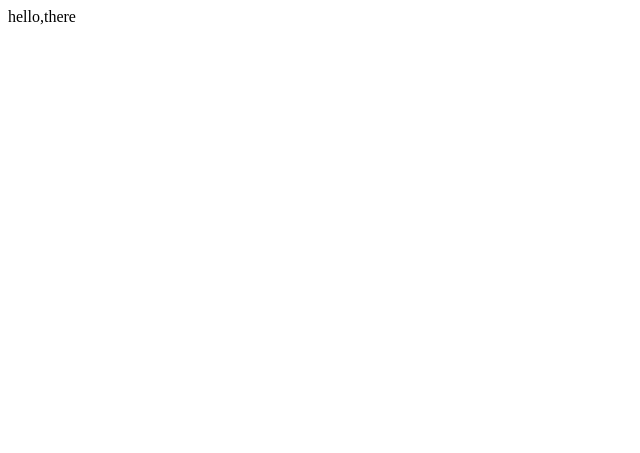
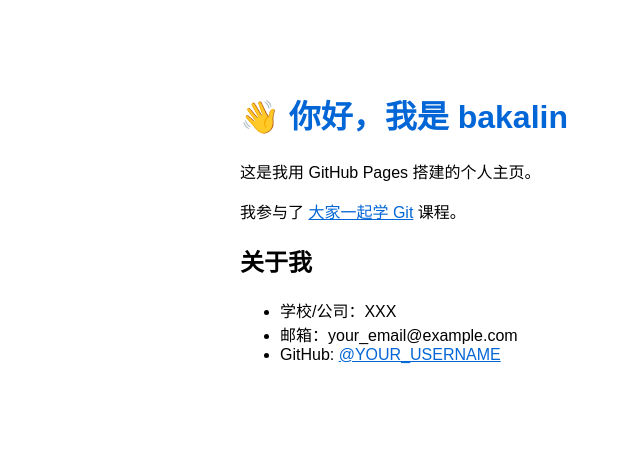
Before and after one commit to bakalin/bakalin.github.io, a plain HTML site: page index.html in a window 1280 px wide. Shown: the whole page, without its empty margins (0-640 px from the left). Drawn offline with Linux system fonts and the light colour scheme.

Commit message:
Update index.html

```diff
--- a/index.html
+++ b/index.html
@@ -1 +1,25 @@
-hello,there
+<!DOCTYPE html>
+<html lang="zh-CN">
+<head>
+    <meta charset="UTF-8">
+    <meta name="viewport" content="width=device-width, initial-scale=1.0">
+    <title>我的个人主页</title>
+    <style>
+        body { font-family: Arial, sans-serif; max-width: 800px; margin: 50px auto; padding: 20px; }
+        h1 { color: #0366d6; }
+        a { color: #0366d6; }
+    </style>
+</head>
+<body>
+    <h1>👋 你好，我是 bakalin</h1>
+    <p>这是我用 GitHub Pages 搭建的个人主页。</p>
+    <p>我参与了 <a href="https://github.com/bg6cq/learngit">大家一起学 Git</a> 课程。</p>
+
+    <h2>关于我</h2>
+    <ul>
+        <li>学校/公司：XXX</li>
+        <li>邮箱：your_email@example.com</li>
+        <li>GitHub: <a href="https://github.com/YOUR_USERNAME">@YOUR_USERNAME</a></li>
+    </ul>
+</body>
+</html>
```
